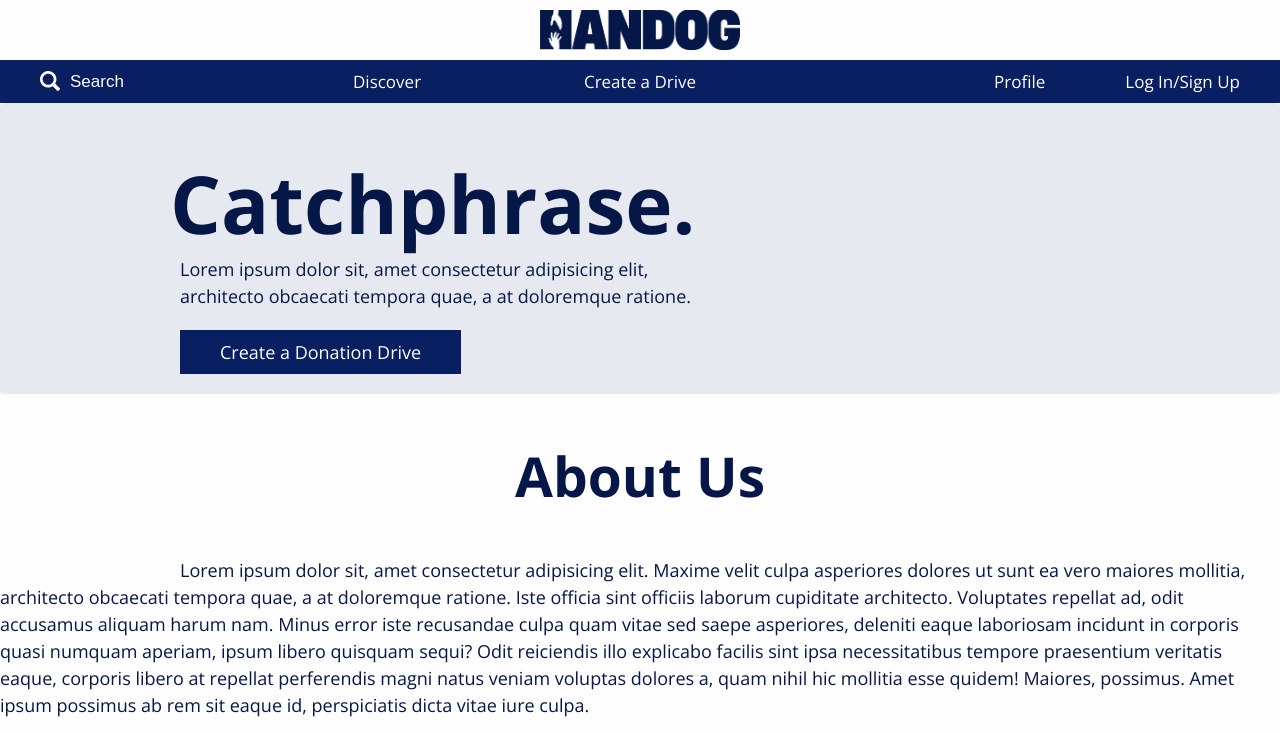
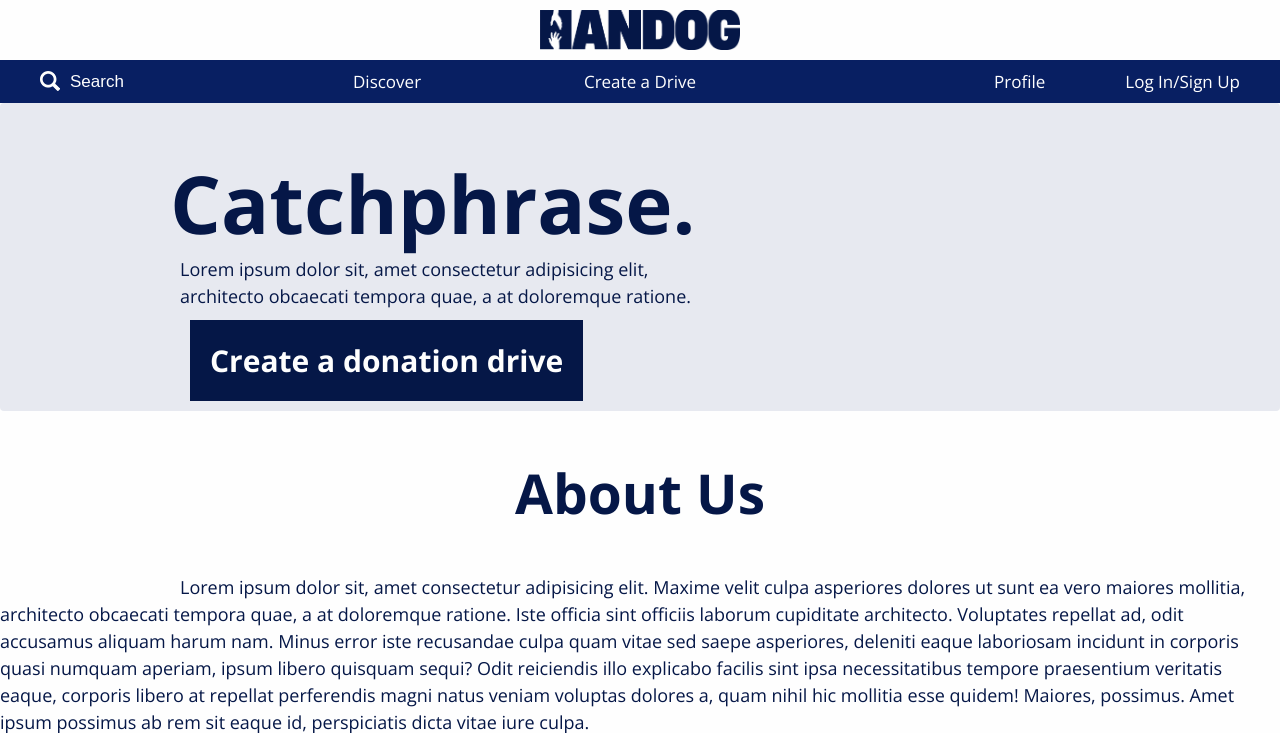
Before and after one commit to sicnarf14sf/cmsc127Handog, a PHP site: page /landingpage.html in a window 1280 px wide. Shown: the top 733 px of the page. Run offline with PHP 8.4, Linux system fonts and the light colour scheme.

Commit message:
landing page create drive button
gi polish lang ang button

```diff
--- a/cmsc127Handog/Profile.html
+++ b/cmsc127Handog/Profile.html
@@ -4,9 +4,10 @@
         <title>Profile</title>
         <link rel="stylesheet" href="navbar.css">
         <link rel="stylesheet" href="styles.css">
-        <link rel="stylesheet" href="button.css">
+        <link rel="stylesheet" href="profile.css">
         <meta http-equiv="Content-Type" content="text/html; charset=utf-8">
     </head>
+
     <body class="body">
         <a href="landingpage.html">
             <img src="handoglogo.png" class="centerlogo">
--- a/cmsc127Handog/landingpage.html
+++ b/cmsc127Handog/landingpage.html
@@ -30,7 +30,9 @@
             <h1>Catchphrase.</h1>
             <p1>Lorem ipsum dolor sit, amet consectetur adipisicing elit, </p1><br>
             <p2>architecto obcaecati tempora quae, a at doloremque ratione.</p2> <br>
-            <button class="button" style="margin-left: 180px;" name="Create a Donation Drive">Create a Donation Drive</button>
+                <div class="createDriveContainer">
+                    <a href="cdd.html" class="createDrive">Create a donation drive</a>
+                </div>
         </div>
         </div>
 
--- a/cmsc127Handog/ldpage.css
+++ b/cmsc127Handog/ldpage.css
@@ -368,3 +368,33 @@ img{
   font-weight: 600;
   margin-left: 725px;
 }
+
+a.createDrive{
+  -webkit-appearance: button;
+    -moz-appearance: button;
+    appearance: button;
+    display:inline;
+    text-decoration: none;
+    color: initial;
+    margin-left: 180px;
+    background-color: #051747;
+    padding: 20px;
+    color: #fefefe;
+    font-weight: bold;
+    font-size: 30px;
+}
+
+.contentbox .imgbox .createDriveContainer{
+    padding: 10px;
+}
+
+.createDrive:hover{
+  background-color: #fefefe;
+    color: #081f62;
+    -webkit-box-shadow:inset 0px 0px 0px 4px #081f62;
+    -moz-box-shadow:inset 0px 0px 0px 4px #081f62;
+    box-shadow:inset 0px 0px 0px 4px #081f62;
+    -webkit-transition: 0.2s;
+    transition: 0.2s;
+    cursor: pointer;
+}
--- /dev/null
+++ b/cmsc127Handog/profile.css
@@ -0,0 +1,4 @@
+h2{
+    font-weight: 900;
+    font-size: 30px;
+}
```
